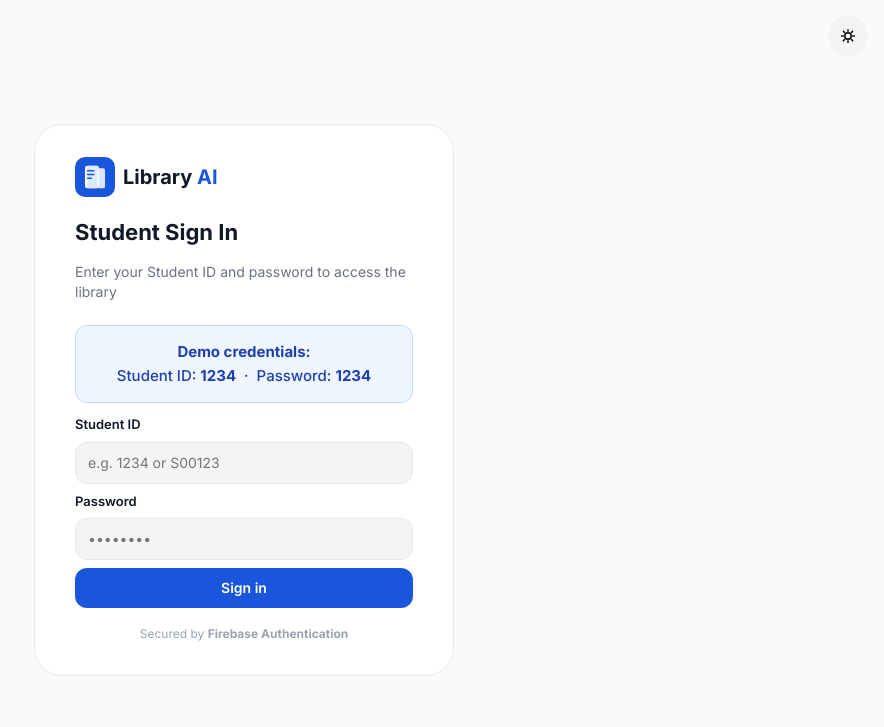
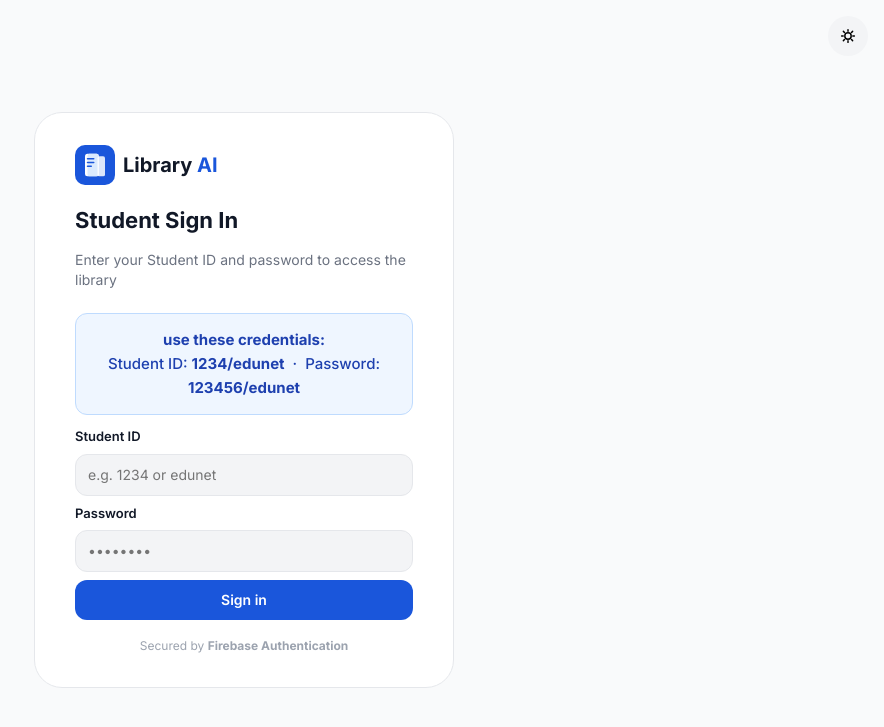
Before and after one commit to ChaitanyaPalve/library-ai-agent, a Flask app: page /login in a window 1280 px wide. Shown: the top 727 px of the page, without its empty margins (396-1280 px from the left). Run offline with Flask 3, Linux system fonts and the light colour scheme; some libraries are stand-ins or nearby versions.

Commit message:
Update login.html

```diff
--- a/frontend/templates/login.html
+++ b/frontend/templates/login.html
@@ -63,8 +63,8 @@
       <p class="login-sub">Enter your Student ID and password to access the library</p>
 
       <div class="login-hint">
-        <strong>Demo credentials:</strong><br>
-        Student ID: <strong>1234</strong> &nbsp;·&nbsp; Password: <strong>1234</strong>
+        <strong>use these credentials:</strong><br>
+        Student ID: <strong>1234/edunet</strong> &nbsp;·&nbsp; Password: <strong>123456/edunet</strong>
       </div>
 
       <div id="loginError" class="login-error hidden"></div>
@@ -72,7 +72,7 @@
       <form id="loginForm" class="login-form" novalidate>
         <label class="field-label" for="loginStudentId">Student ID</label>
         <input id="loginStudentId" class="field-input" type="text"
-               placeholder="e.g. 1234 or S00123"
+               placeholder="e.g. 1234 or edunet"
                autocomplete="username" required />
 
         <label class="field-label" for="loginPassword">Password</label>
```
